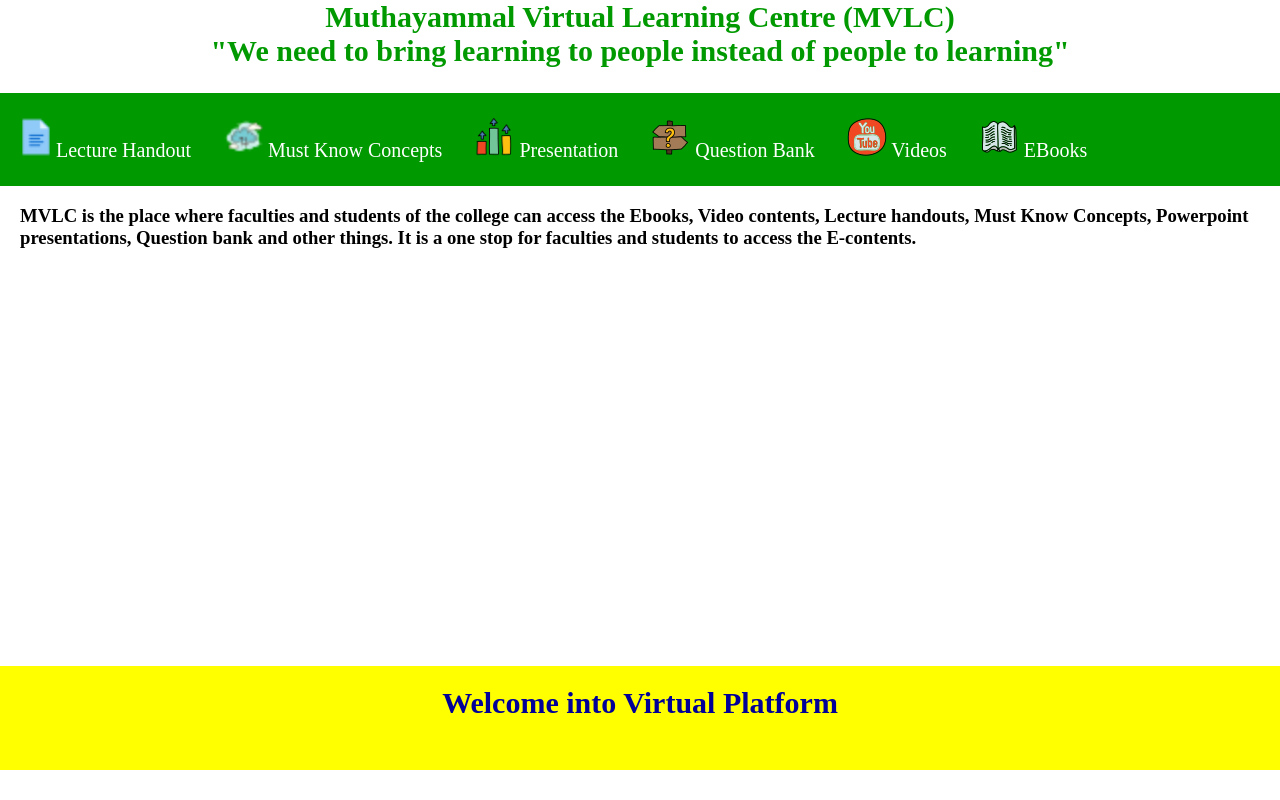
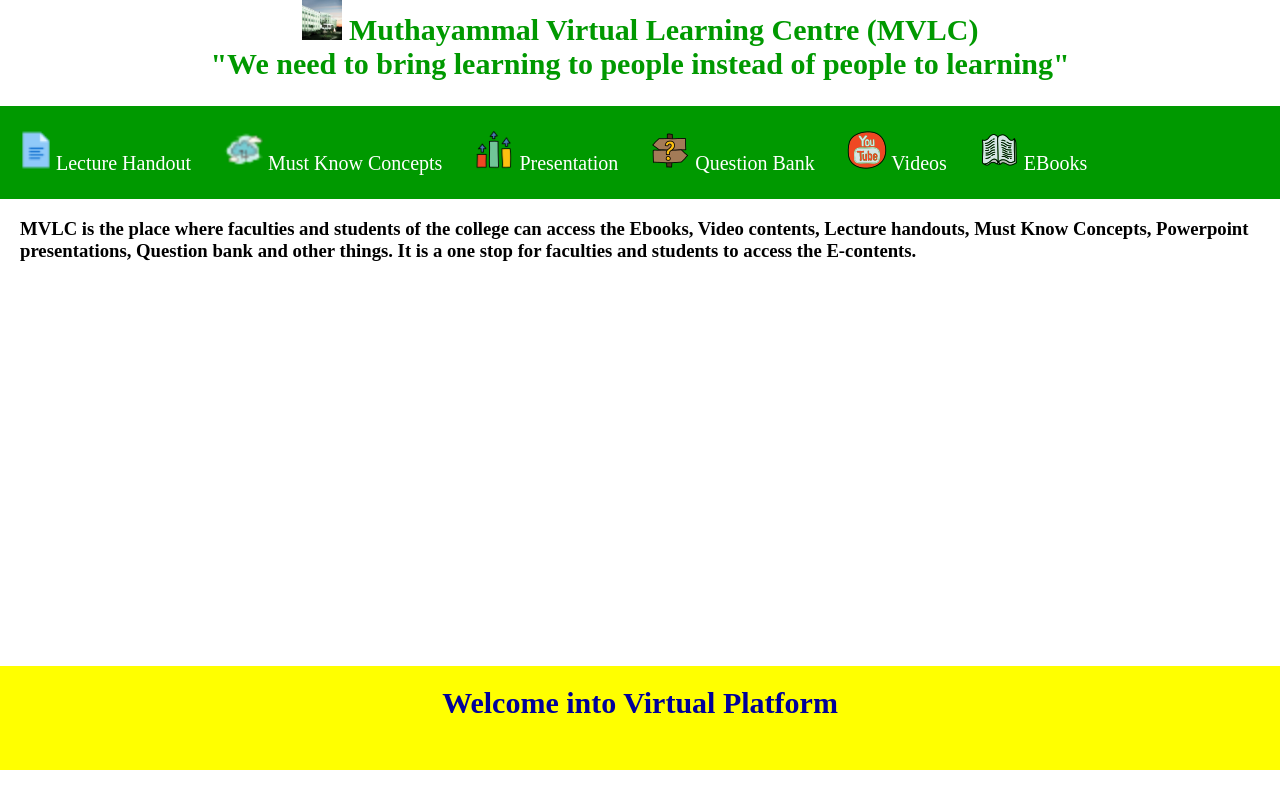
Before and after one commit to marirenga2004/mvlc_world, a plain HTML site: page index.html in a window 1280 px wide. Drawn offline with Linux system fonts and the light colour scheme.

Commit message:
Update index.html

```diff
--- a/index.html
+++ b/index.html
@@ -60,7 +60,7 @@
 
 	<!-- Header Section -->
 	<header>
-		<div class="head1">Muthayammal Virtual Learning Centre (MVLC) <br>
+		<div class="head1"><img src="college.jpg"  height="40" width="40"/> Muthayammal Virtual Learning Centre (MVLC) <br>
 		"We need to bring learning to people instead of people to learning" <br /> </div>
 	</header>
 
```
